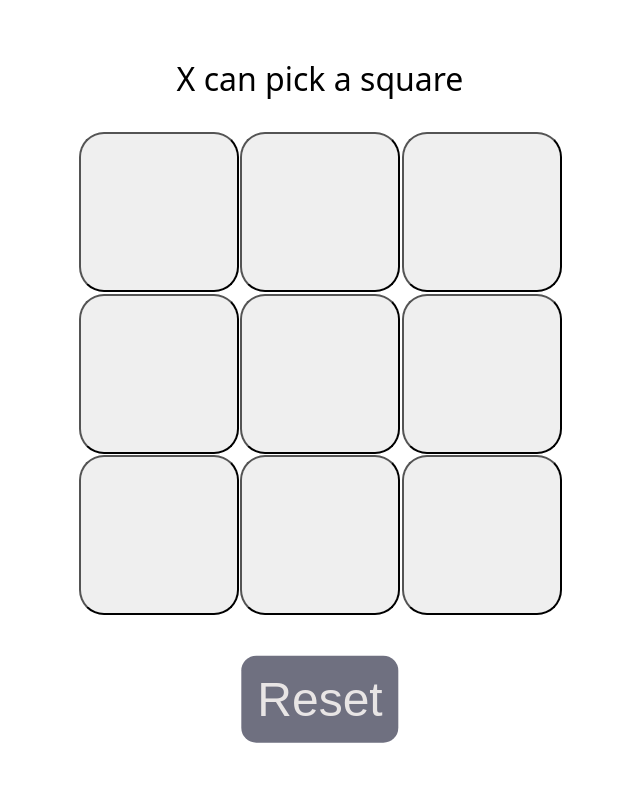
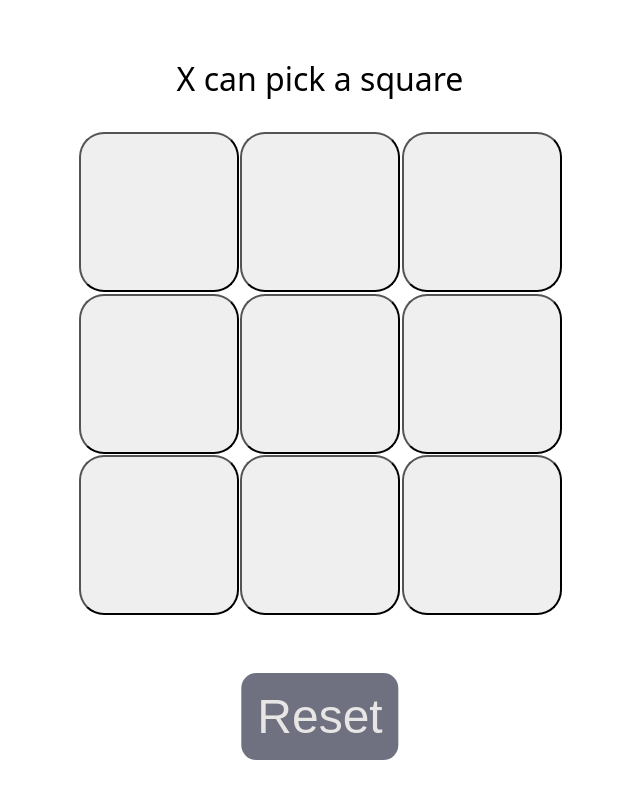
Before and after one commit to J0SHMEYER/tictactoe-website, a Next.js app: page / in a window 1280 px wide. Shown: the top 798 px of the page, without its empty margins (320-960 px from the left). Built offline with nearby package versions, Linux system fonts and the light colour scheme.

Commit message:
change reset button fluid animation

```diff
--- a/styles/globals.css
+++ b/styles/globals.css
@@ -60,7 +60,7 @@
 }
 
 .reset:hover{
-  animation: bounceRestart 1s linear;
+  animation: bounceRestart 1.5s infinite;
 }
 
 @keyframes bounce{
@@ -80,16 +80,16 @@
 
 @keyframes bounceRestart{
   0%,50%,100%,to{
-    transform: translate(-50%, 10%);
+    transform: translate(-50%, 30%);
   }25%,75%{
-    transform: translate(-50%, 00%) scale(0.95);
+    transform: translate(-50%, 20%) scale(0.95);
   }
 }
 
 @media screen and (min-width: 1000px) {
   .reset {
-    -ms-transform: translate(-50%, 10%);
-    transform: translate(-50%, 10%);
+    -ms-transform: translate(-50%, 30%);
+    transform: translate(-50%, 30%);
     font-size: 3rem;
     width: auto;
 
```
Also changed, not shown: 1 other file (tests, documents, lock files or other folders).
